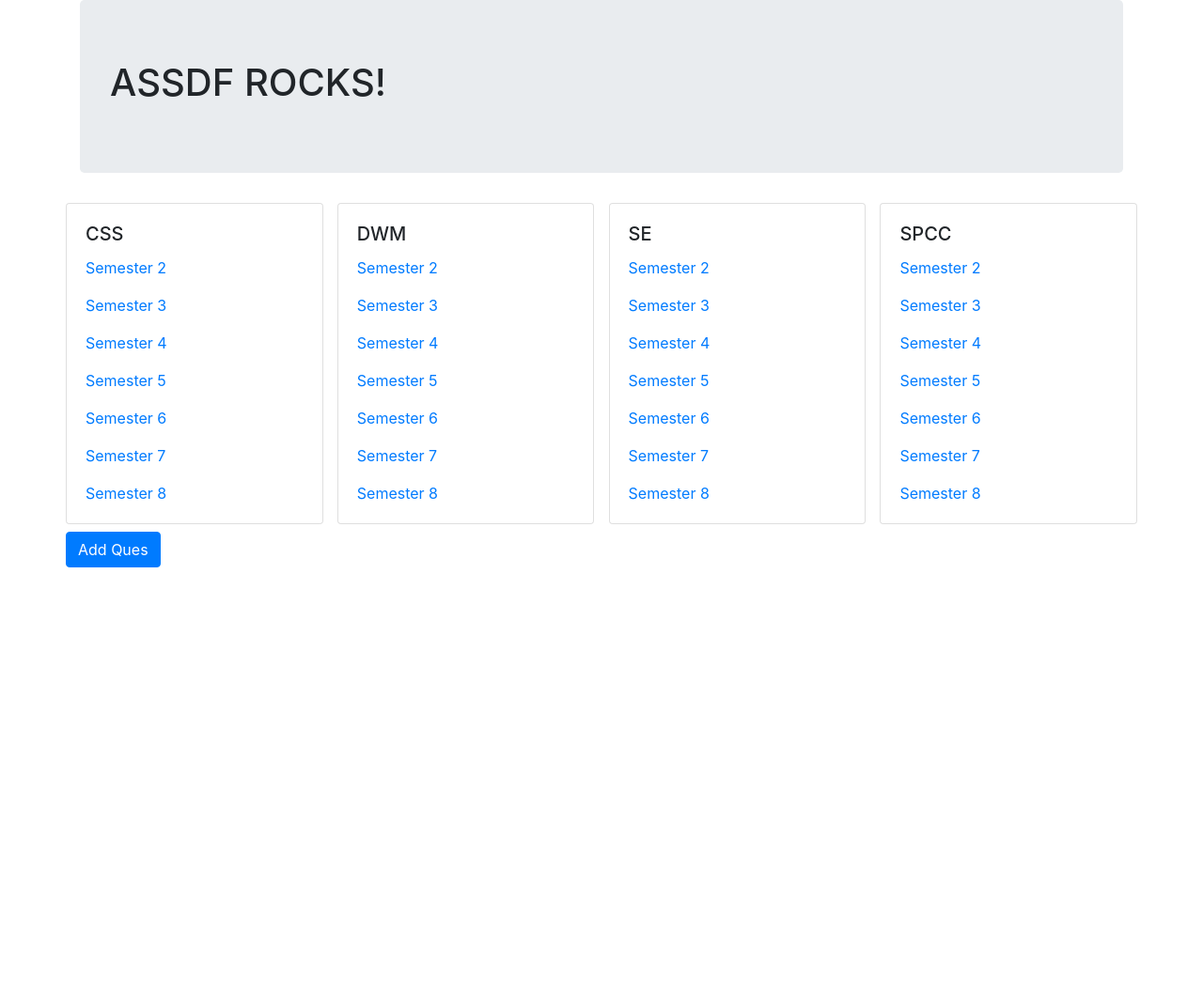
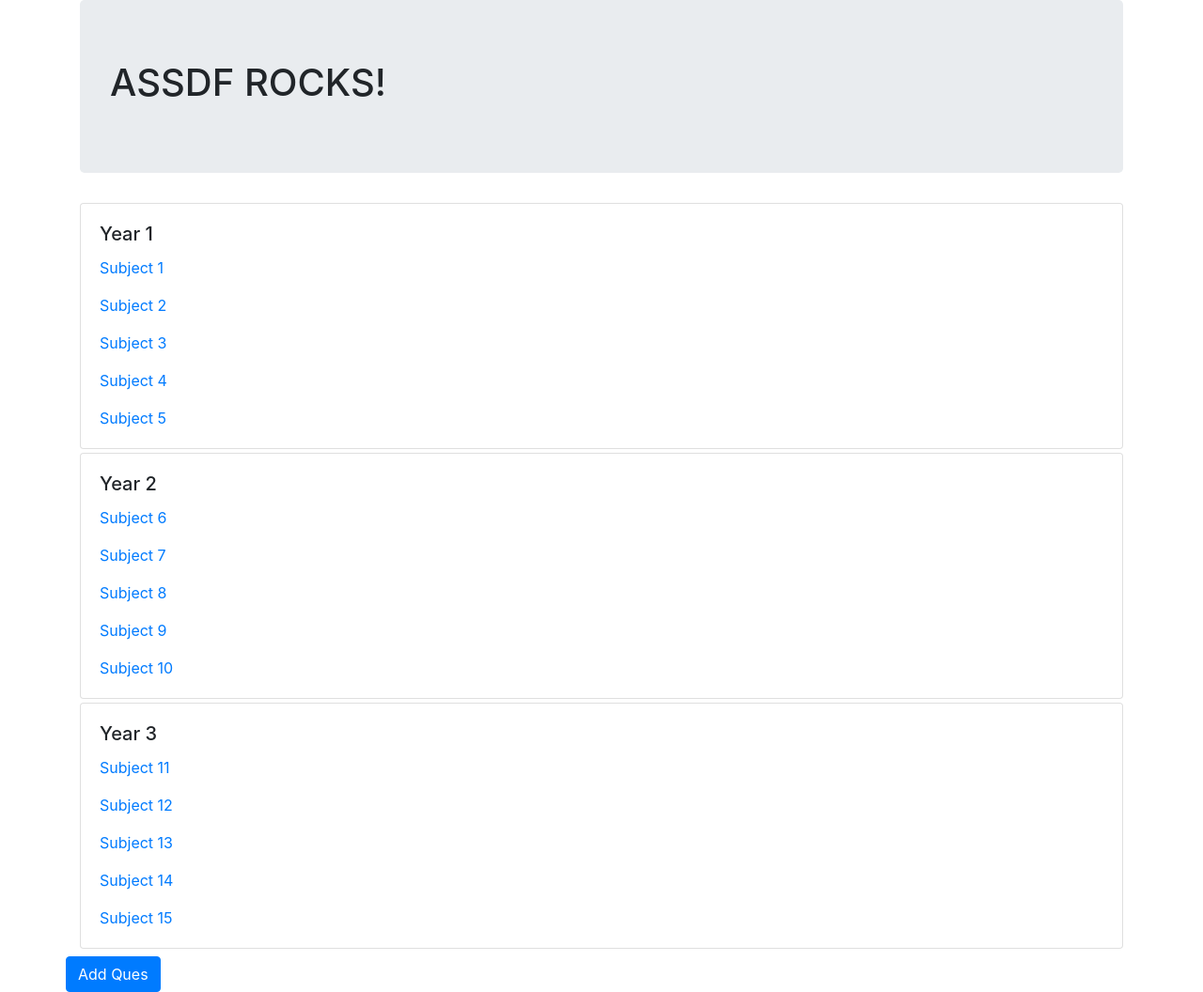
Before and after one commit to skieer-ssv/viva, a PHP site: page / in a window 1280 px wide. Shown: the whole page at 94% size. Before the commit the page ends 604 px from the top, so only its background shows below. Run offline with PHP 8.4, Linux system fonts and the light colour scheme.

Commit message:
Changed subject/semester structure

```diff
--- a/index.php
+++ b/index.php
@@ -16,53 +16,95 @@
             <div class="jumbotron">
                 <h1>ASSDF ROCKS!</h1>
             </div>
-            <div class="row justify-content-between">
-                <div class="card">
+            <div class="flex-column">
+                <div class="card mb-1">
                     <div class="card-body">
-                        <h5 class="card-title">CSS</h5>
-                        <?php for ($i=2; $i<=8; $i++): ?>
+                        <h5 class="card-title">Year 1</h5>
                         <p class="card-text">
-                                <a href="ques.php?sub=css&sem=<?=$i?>">
-                                    Semester <?=$i?>
+                            <a href="ques.php?sub=sub_1">
+                                Subject 1
                             </a>
                         </p>
-                        <?php endfor; ?>
+                        <p class="card-text">
+                            <a href="ques.php?sub=sub_2">
+                                Subject 2
+                            </a>
+                        </p>
+                        <p class="card-text">
+                            <a href="ques.php?sub=sub_3">
+                                Subject 3
+                            </a>
+                        </p>
+                        <p class="card-text">
+                            <a href="ques.php?sub=sub_4">
+                                Subject 4
+                            </a>
+                        </p>
+                        <p class="card-text">
+                            <a href="ques.php?sub=sub_5">
+                                Subject 5
+                            </a>
+                        </p>
                     </div>
                 </div>
-                <div class="card">
+                <div class="card mb-1">
                     <div class="card-body">
-                        <h5 class="card-title">DWM</h5>
-                        <?php for ($i=2; $i<=8; $i++): ?>
+                        <h5 class="card-title">Year 2</h5>
                         <p class="card-text">
-                                <a href="ques.php?sub=dwm&sem=<?=$i?>">
-                                    Semester <?=$i?>
+                            <a href="ques.php?sub=sub_6">
+                                Subject 6
                             </a>
                         </p>
-                        <?php endfor; ?>
+                        <p class="card-text">
+                            <a href="ques.php?sub=sub_7">
+                                Subject 7
+                            </a>
+                        </p>
+                        <p class="card-text">
+                            <a href="ques.php?sub=sub_8">
+                                Subject 8
+                            </a>
+                        </p>
+                        <p class="card-text">
+                            <a href="ques.php?sub=sub_9">
+                                Subject 9
+                            </a>
+                        </p>
+                        <p class="card-text">
+                            <a href="ques.php?sub=sub_10">
+                                Subject 10
+                            </a>
+                        </p>
                     </div>
                 </div>
-                <div class="card">
+                <div class="card mb-1">
                     <div class="card-body">
-                        <h5 class="card-title">SE</h5>
-                        <?php for ($i=2; $i<=8; $i++): ?>
+                        <h5 class="card-title">Year 3</h5>
                         <p class="card-text">
-                                <a href="ques.php?sub=se&sem=<?=$i?>">
-                                    Semester <?=$i?>
+                            <a href="ques.php?sub=sub_11">
+                                Subject 11
                             </a>
                         </p>
-                        <?php endfor; ?>
-                    </div>
-                </div>
-                <div class="card">
-                    <div class="card-body">
-                        <h5 class="card-title">SPCC</h5>
-                        <?php for ($i=2; $i<=8; $i++): ?>
                         <p class="card-text">
-                                <a href="ques.php?sub=spcc&sem=<?=$i?>">
-                                    Semester <?=$i?>
+                            <a href="ques.php?sub=sub_12">
+                                Subject 12
                             </a>
                         </p>
-                        <?php endfor; ?>
+                        <p class="card-text">
+                            <a href="ques.php?sub=sub_13">
+                                Subject 13
+                            </a>
+                        </p>
+                        <p class="card-text">
+                            <a href="ques.php?sub=sub_14">
+                                Subject 14
+                            </a>
+                        </p>
+                        <p class="card-text">
+                            <a href="ques.php?sub=sub_15">
+                                Subject 15
+                            </a>
+                        </p>
                     </div>
                 </div>
             </div>
--- a/style.css
+++ b/style.css
@@ -1,7 +1,4 @@
 /* Add all the styling here*/
-.card {
-    width: 24%;
-}
 a.btn.btn-primary {
     color: #fff;
 }
```
Also changed, not shown: add.php (+30 -7 lines), dbquery.php (+19 -3 lines), ques.php (+12 -12 lines). Lines whose indentation alone changed are shown as unchanged.
